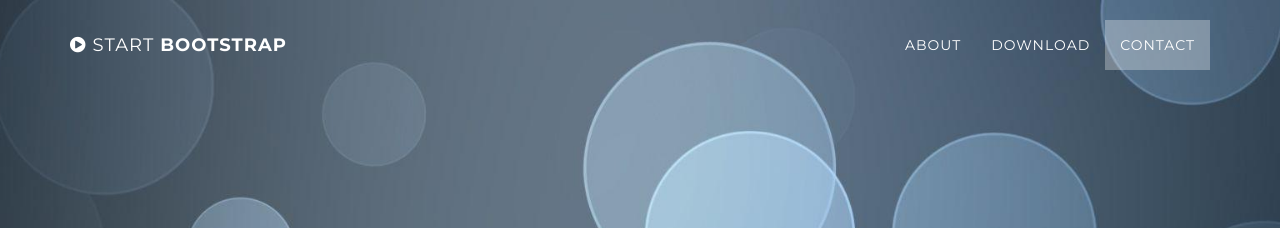
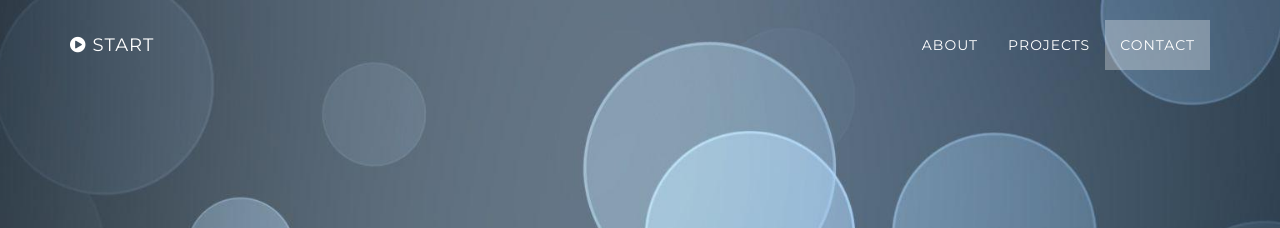
Before and after one commit to Md-Khid/Md-Khid, a Jekyll site: the page built from index.html, in a window 1280 px wide. Shown: the top 228 px of the page. Built offline with Jekyll 4.4.1, drawn with Linux system fonts in a browser that asks for light colours.

Commit message:
Update nav.html

```diff
--- a/_includes/nav.html
+++ b/_includes/nav.html
@@ -6,7 +6,7 @@
                     <i class="fa fa-bars"></i>
                 </button>
                 <a class="navbar-brand page-scroll" href="#page-top">
-                    <i class="fa fa-play-circle"></i>  <span class="light">Start</span> Bootstrap
+                    <i class="fa fa-play-circle"></i>  <span class="light">Start</span>
                 </a>
             </div>
 
@@ -21,7 +21,7 @@
                         <a class="page-scroll" href="#about">About</a>
                     </li>
                     <li>
-                        <a class="page-scroll" href="#download">Download</a>
+                        <a class="page-scroll" href="#download">Projects</a>
                     </li>
                     <li>
                         <a class="page-scroll" href="#contact">Contact</a>
```
